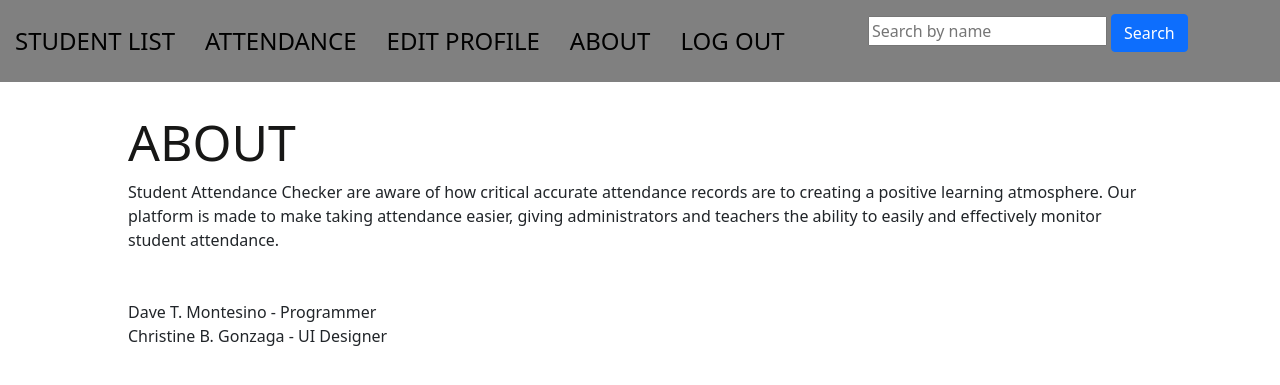
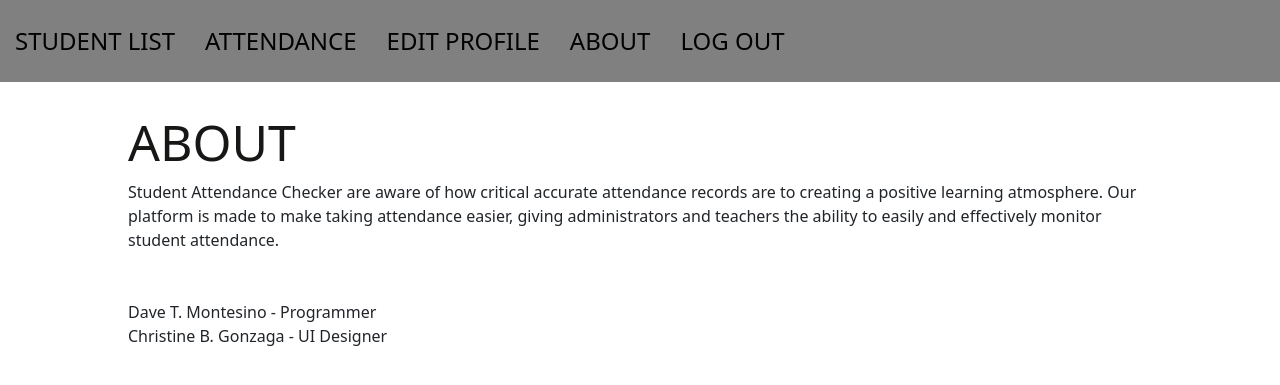
Before and after one commit to ChristineGonzaga/Web-Application, a PHP site: page /about.php in a window 1280 px wide. Shown: the top 385 px of the page. Run offline with PHP 8.4, Linux system fonts and the light colour scheme.

Commit message:
about.php

```diff
--- a/about.php
+++ b/about.php
@@ -4,7 +4,7 @@
     <meta charset="utf-8">
     <meta name="viewport" content="width=device-width, initial-scale=1">
     <link href="https://cdn.jsdelivr.net/npm/bootstrap@5.1.3/dist/css/bootstrap.min.css" rel="stylesheet" integrity="sha384-1BmE4kWBq78iYhFldvKuhfTAU6auU8tT94WrHftjDbrCEXSU1oBoqyl2QvZ6jIW3" crossorigin="anonymous">
-    <link rel="stylesheet" href="style/index.css">
+    <link rel="stylesheet" href="index.css">
     <title>Document</title>
 </head>
 <body>
@@ -15,12 +15,7 @@
         <li><a href="edit_profile.php">EDIT PROFILE</a></li>
         <li><a href="about.php">ABOUT</a></li>
         <li><a href="logout.php">LOG OUT</a></li>
-
     </ul>
-    <form action="index.php" method="GET" class="mb-3">
-        <input type="text" name="search" placeholder="Search by name">
-        <button type="submit" class="btn btn-primary">Search</button>
-    </form>
 
     <nav class="navbar1">
         <div class="container-fluid">
```
